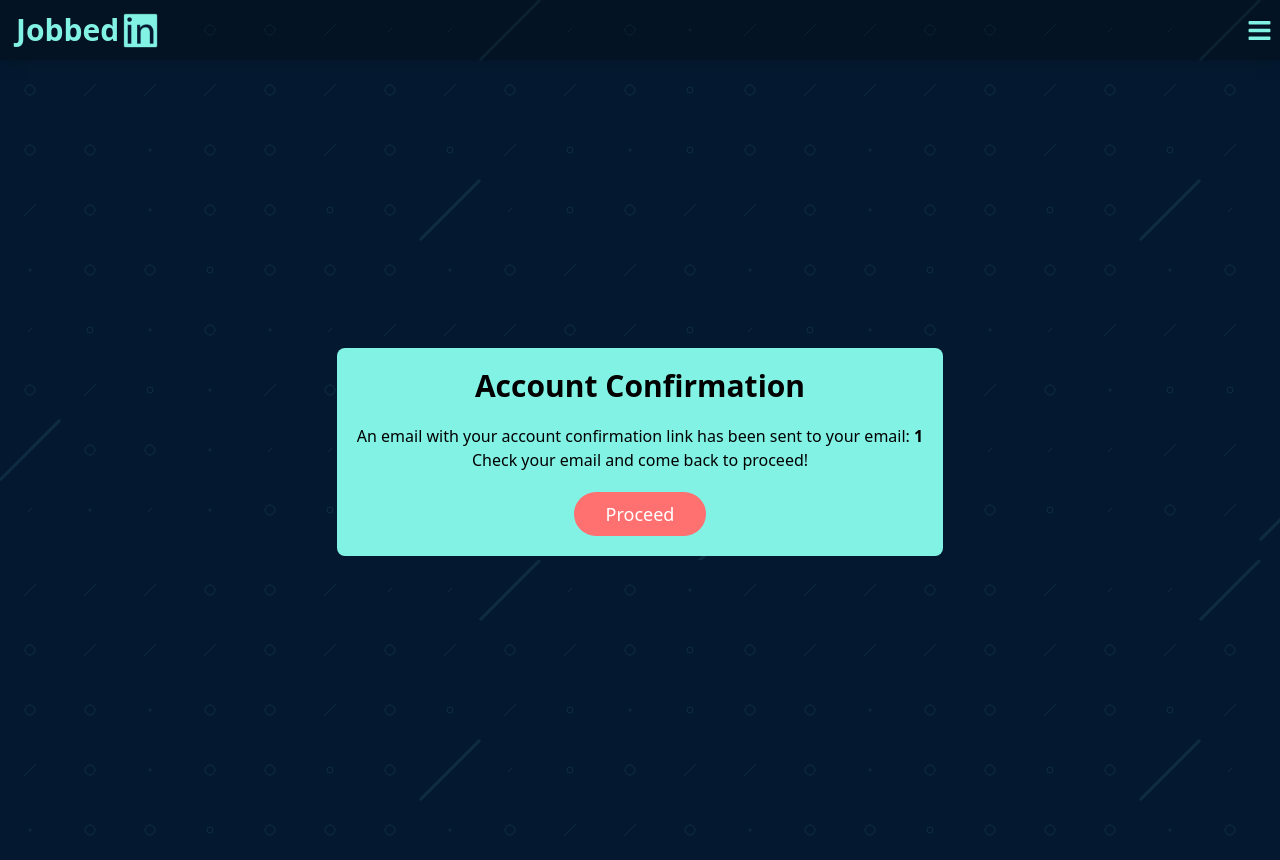
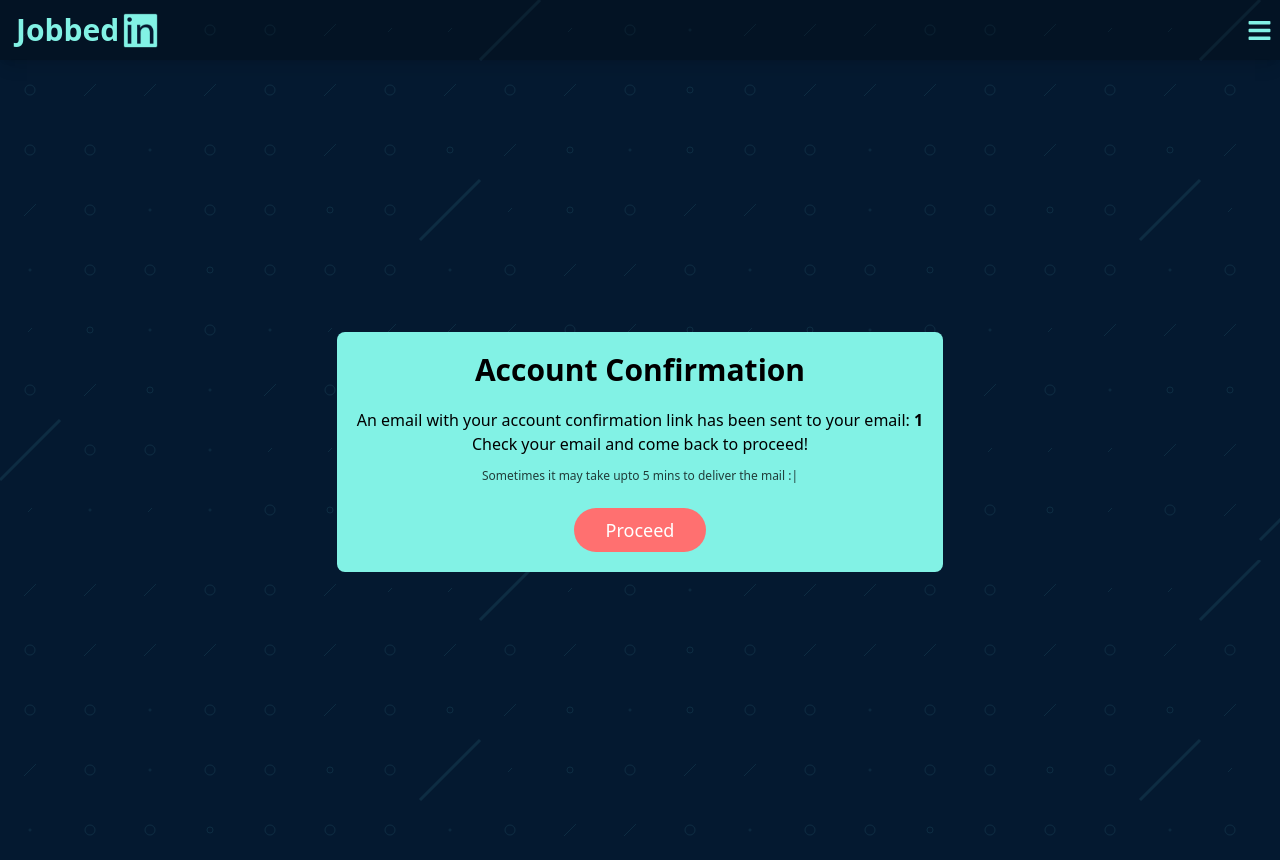
Before and after one commit to SciSaif/JobbedIn, a React (Create React App) app in the folder frontend/: page /emailsent/1 in a window 1280 px wide. Built offline with nearby package versions, Linux system fonts and the light colour scheme.

Commit message:
modified emailsent.jsx

```diff
--- a/frontend/src/pages/EmailSent.jsx
+++ b/frontend/src/pages/EmailSent.jsx
@@ -21,9 +21,12 @@ function EmailSent() {
             email: <b>{userEmail}</b>
           </div>
           <div>Check your email and come back to proceed!</div>
+          <div className="text-xs mt-3 text-black/75">
+            Sometimes it may take upto 5 mins to deliver the mail :|
+          </div>
           <Link
             to={`/login-employer/${userEmail}`}
-            className="px-8 py-2 mt-5  rounded-full bg-accent text-white text-lg md:hover:bg-accentD"
+            className="px-8 py-2 mt-6  rounded-full bg-accent text-white text-lg md:hover:bg-accentD"
           >
             Proceed
           </Link>
```
Also changed, not shown: 2 other files (tests, documents, lock files or other folders).
